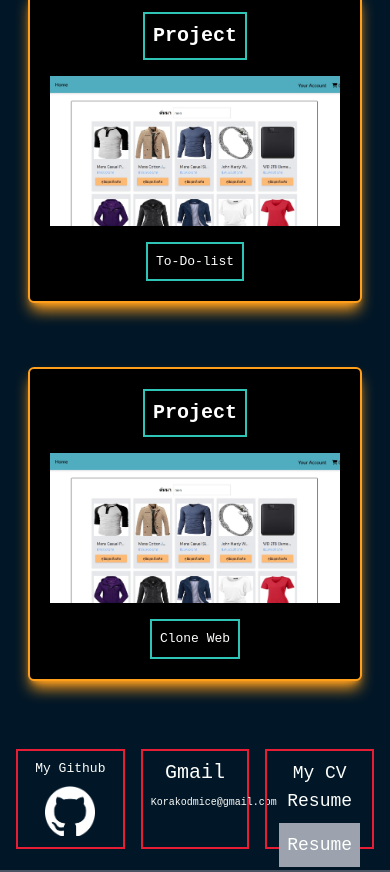
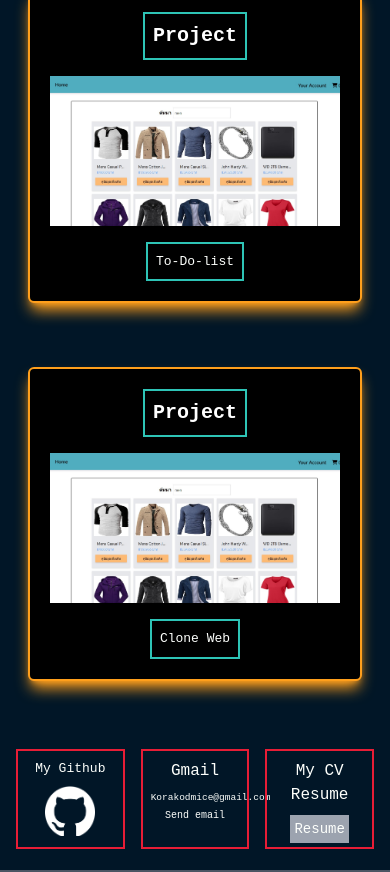
Before and after one commit to Korakodman/portfolio, a React (Vite) app: page / in a window 390 px wide. Shown: the part 2620-3492 px from the top of the page. Built offline with nearby package versions, Linux system fonts and the light colour scheme.

Commit message:
fix footer

```diff
--- a/src/Component/Footer/mainFooter.jsx
+++ b/src/Component/Footer/mainFooter.jsx
@@ -23,15 +23,24 @@ const MainFooter = forwardRef((ref, contactRef) => {
         </div>
         <div className="p-2 md:p-4  border-[#e71d36] border-2 h-[100px] md:h-[111px]">
           <div className="mb-2">
-            <h1 className="text-xl md:text-2xl">Gmail</h1>
+            <h1 className="text-base md:text-2xl">Gmail</h1>
           </div>
           <div>
-            <h1 className="text-[10px] md:text-2xl">Korakodmice@gmail.com</h1>
+            <h1 className="text-[9.5px] md:text-2xl">Korakodmice@gmail.com</h1>
+            <p>
+              <a
+                href="mailto:someone@example.com"
+                className="text-[10px] md:text-2xl"
+              >
+                Send email
+              </a>
+            </p>
           </div>
         </div>
         <div className=" p-2 border-[#e71d36] border-2 h-[100px] md:h-[111px]">
-          <h1 className="text-lg md:text-2xl mb-2">My CV Resume</h1>
-          <button className=" bg-gray-400 p-2 text-lg md:text-2xl">
+          <h1 className="text-base md:text-2xl mb-2 text-wrap">My CV Resume</h1>
+
+          <button className=" bg-gray-400 md:p-2 text-sm md:text-2xl p-1">
             Resume
           </button>
         </div>
```
